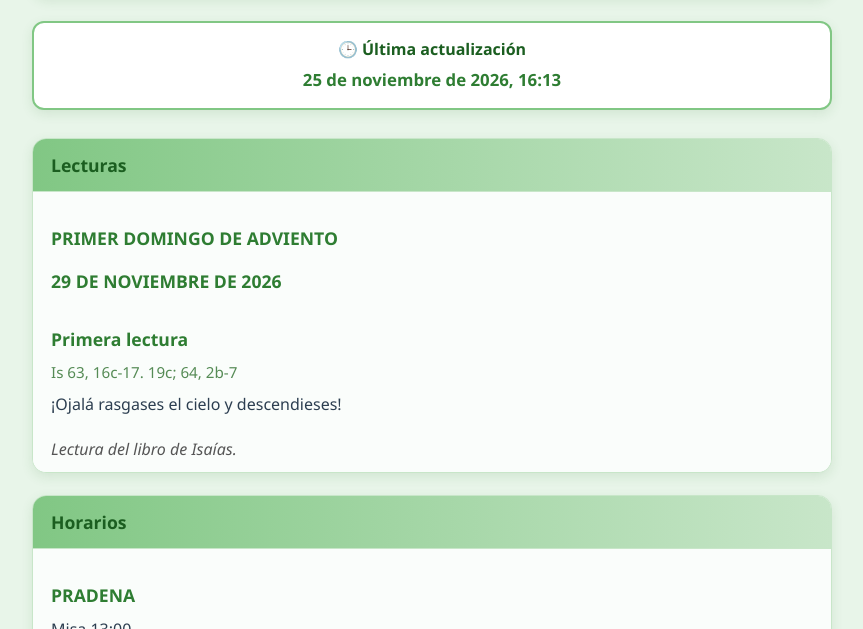
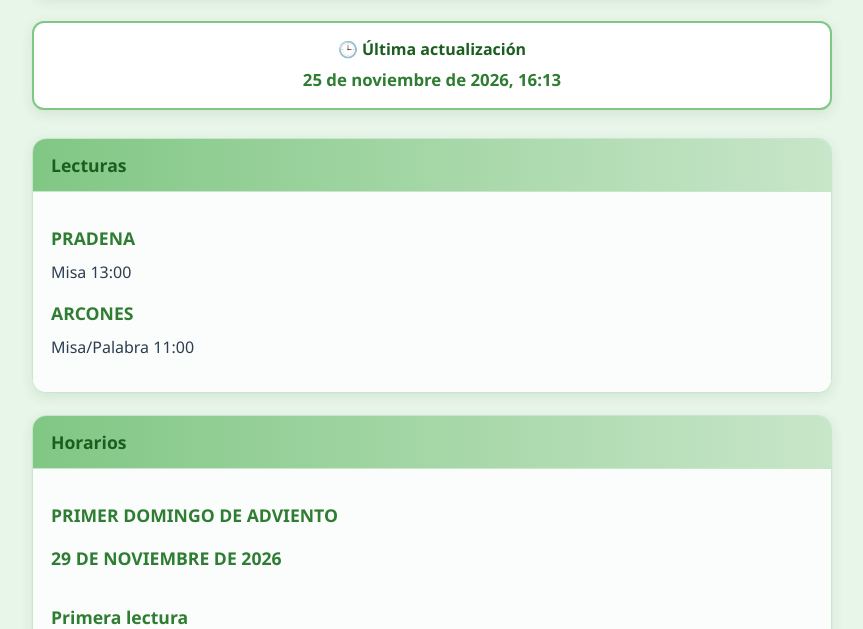
Before and after one commit to parroquia2027/sierra, a plain HTML site: page index.html in a window 1280 px wide. Shown: the part 171-800 px from the top of the page, without its empty margins (208-1071 px from the left). Drawn offline with Linux system fonts and the light colour scheme.

Commit message:
Swap file names in cargarTexto function calls

```diff
--- a/index.html
+++ b/index.html
@@ -323,8 +323,8 @@
     }
 
     // Cargar los cinco archivos
-    cargarTexto('texto1', 'lecturas.txt');
-    cargarTexto('texto2', 'horarios.txt');
+    cargarTexto('texto1', 'horarios.txt');
+    cargarTexto('texto2', 'lecturas.txt');
     cargarTexto('texto3', 'aviso1.txt');
     cargarTexto('texto4', 'aviso2.txt');
     cargarTexto('texto5', 'aviso3.txt');
```
